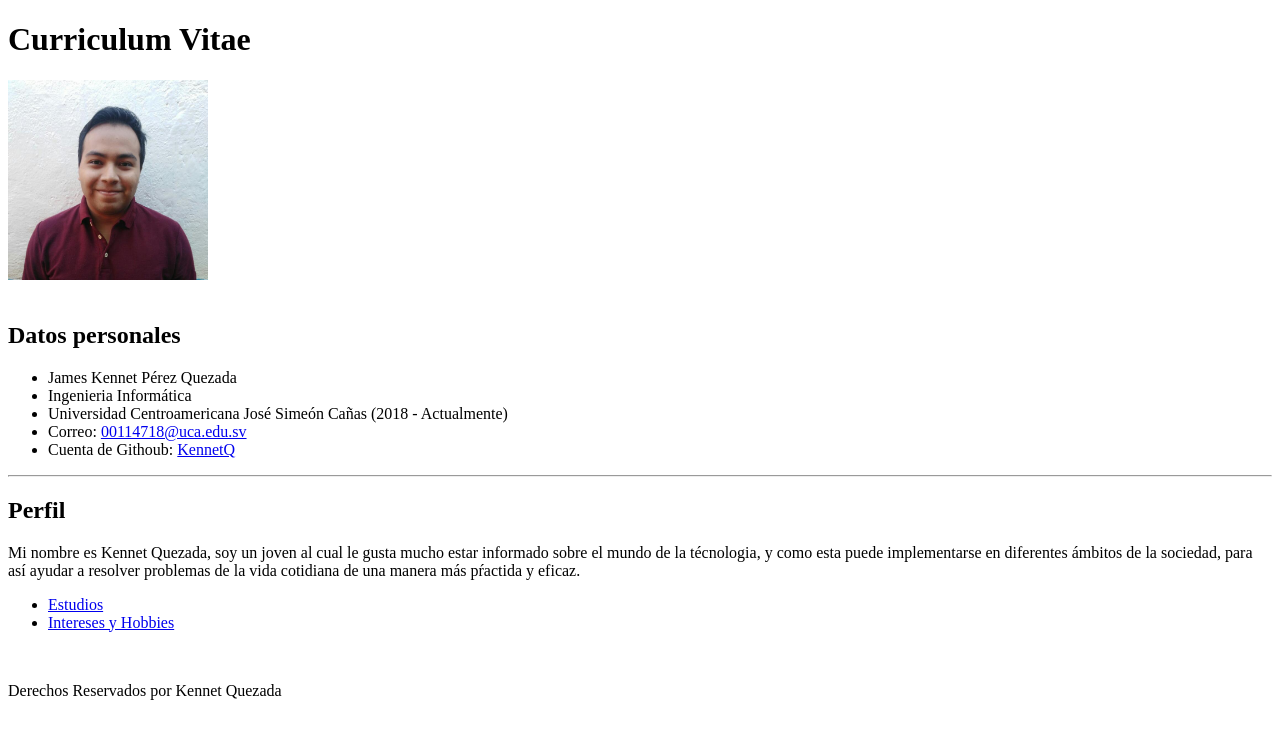
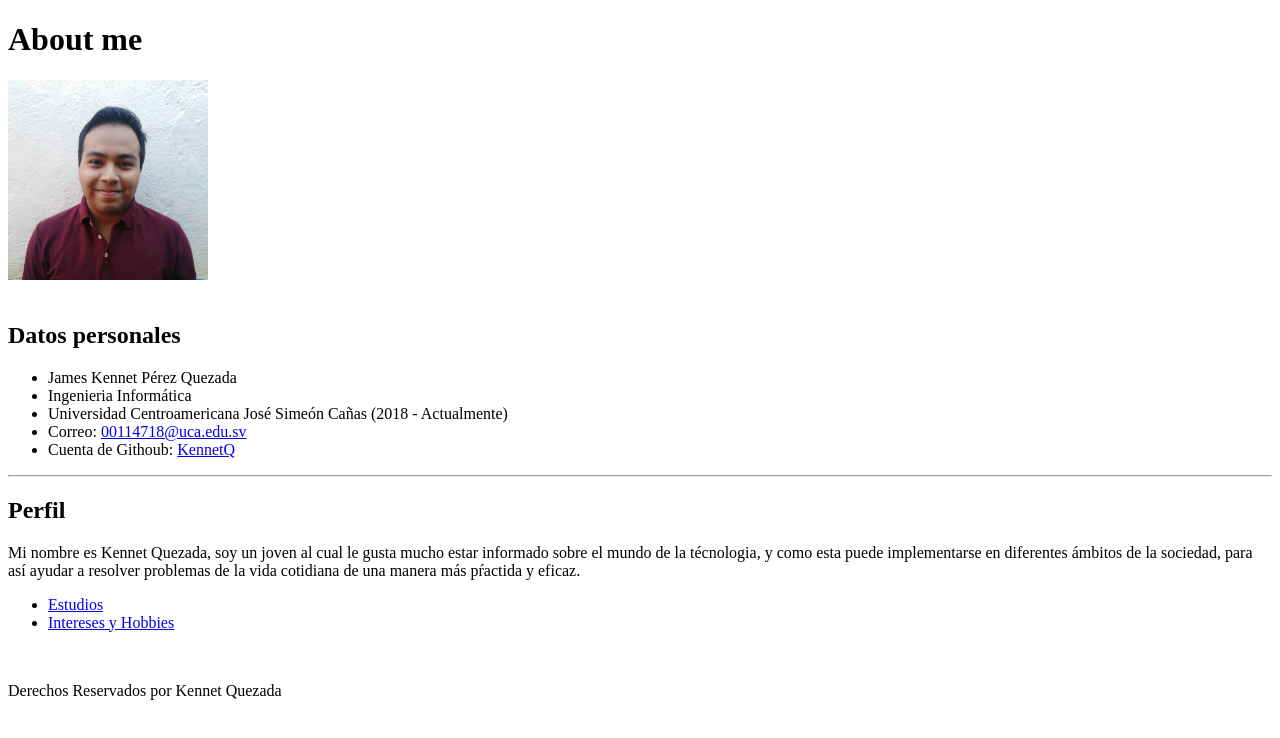
Before and after one commit to KennetQ/Portafolio_PW0219_00114718, a plain HTML site: page Curriculum.html in a window 1280 px wide. Drawn offline with Linux system fonts and the light colour scheme.

Commit message:
[Tarea1] Add: Pagina principal

```diff
--- a/Curriculum.html
+++ b/Curriculum.html
@@ -8,7 +8,7 @@
 </head>
 <body>
     <header>
-        <h1>Curriculum Vitae</h1>
+        <h1>About me</h1>
         <img src="/foto.jpeg" alt="foto" width=200 height="200">
     </header>
     <br>
```
